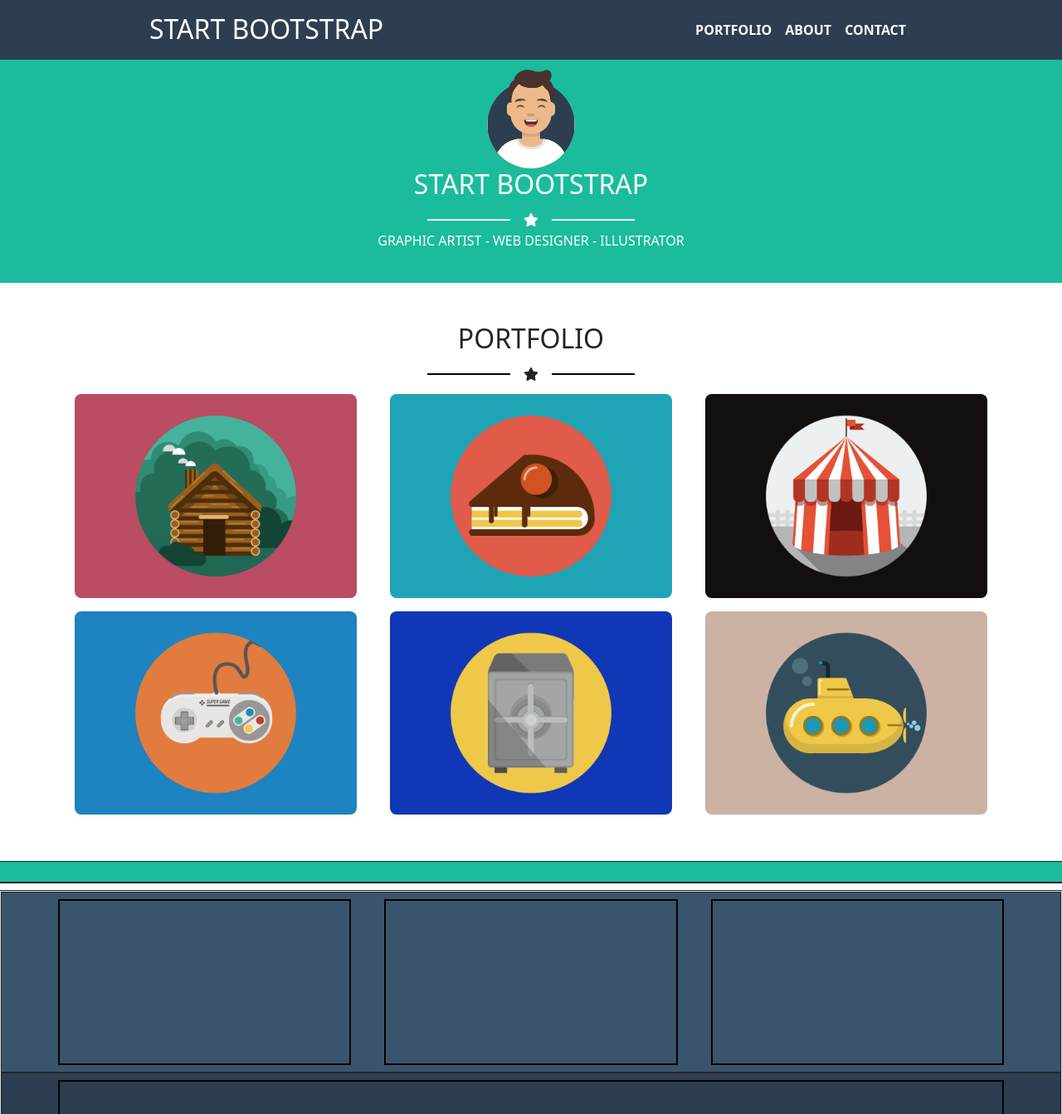
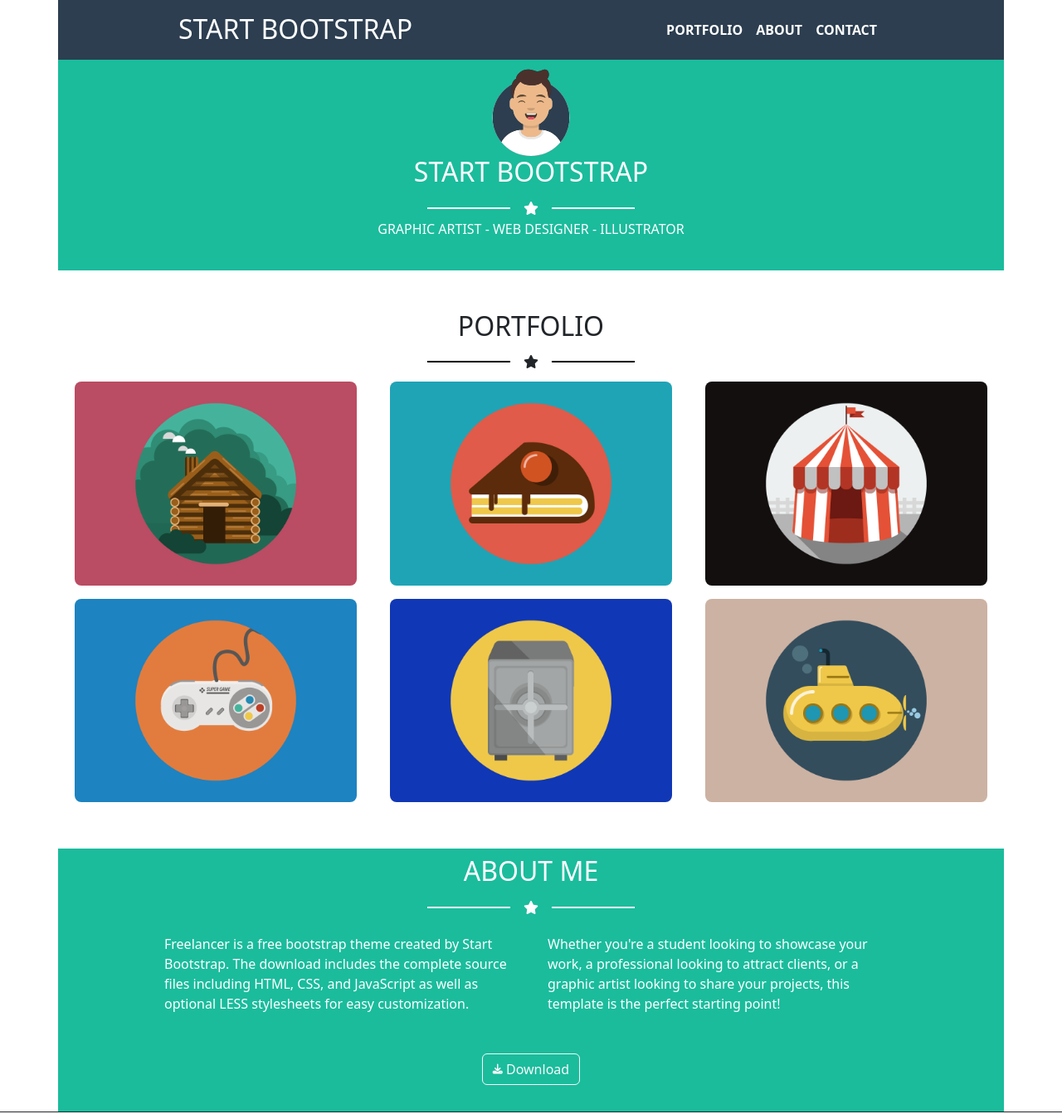
Before and after one commit to Fabio9494/html-css-bootstrap-freelancer, a plain HTML site: page index.html in a window 1280 px wide. Shown: the top 1343 px of the page at 83% size. Drawn offline with nearby package versions, Linux system fonts and the light colour scheme.

Commit message:
add fourth row

```diff
--- a/index.html
+++ b/index.html
@@ -12,14 +12,13 @@
     <!-- header -->
     <!-- header -->
     <header>
-        <div class="container-fluid bg-2C3E50">
+        <div class="container-md bg-2C3E50">
             <div class="row color-white">
                 <div class="col-12">
                     <div class="pt-3 d-flex justify-content-between text-white">
                         <h2>START BOOTSTRAP</h2>
                         <div>
                             <button type="button" class="btn btn-outline-light d-md-none"><i class="fa-sharp fa-solid fa-bars fa-lg" style="color: #ffffff;"></i></button>
-                            <!-- <div class="d-md-none bg-2C3E50 px-3 py-2 border border-withe"><i class="fa-sharp fa-solid fa-bars fa-lg" style="color: #ffffff;"></i></div> -->
                             <ul class="d-flex fw-bold me-0">
                               <li class="p-2 d-none d-md-block">PORTFOLIO</li>
                               <li class="p-2 d-none d-md-block">ABOUT</li>
@@ -34,7 +33,7 @@
 
     <!-- main -->
     <main>
-        <div class="container-fluid">
+        <div class="container-md">
             <div class="row px-5 bg-1ABC9C">
                     <div class="col-12 text-white">
                     <div class="m-2 bg-1ABC9C mx-auto pb-4">
@@ -49,7 +48,7 @@
             </div>
         </div>
 
-        <div class="container mb-5">
+        <div class="container-md mb-5">
             <div class="row">
                 <div class="col-12">
                   <div class="mt-5">
@@ -89,20 +88,32 @@
                 </div>
             </div>
         </div>
-            <div class="row border border-dark px-5 bg-1ABC9C">
+
+        <div class="container-md bg-1ABC9C ">
+            <div class="row px-5 text-white mx-5">
                 <div class="col-12">
-                    <div class="content m-2 bg-1ABC9C"></div>
+                    <div class="m-2 bg-1ABC9C">
+                        <h2 class="d-flex justify-content-center">ABOUT ME</h2>
+                        <div class=" d-flex justify-content-center align-items-center star"><i class="mx-2 fa-solid fa-star p-2"></i></div>
+                    </div>
                 </div>
                 <div class="col-12 col-sm-6">
-                    <div class="content m-2 bg-1ABC9C"></div>
+                    <div class=" m-2 bg-1ABC9C">
+                        <p>Freelancer is a free bootstrap theme created by Start Bootstrap. The download includes the complete source files including HTML, CSS, and JavaScript as well as optional LESS stylesheets for easy customization.</p>
+                    </div>
                 </div>
                 <div class="col-12 col-sm-6">
-                    <div class="content m-2 bg-1ABC9C"></div>
+                    <div class=" m-2 bg-1ABC9C">
+                        <p>Whether you're a student looking to showcase your work, a professional looking to attract clients, or a graphic artist looking to share your projects, this template is the perfect starting point!</p>
+                    </div>
                 </div>
                 <div class="col-12">
-                    <div class="content m-2 bg-1ABC9C"></div>
+                    <div class="m-2 bg-1ABC9C d-flex justify-content-center">
+                        <button type="button" class="m-4 btn btn-outline-light"><i class="fa-solid fa-download fa-xs" style="color: #ffffff;"></i> Download</button>
+                    </div>
                 </div>
             </div>
+        </div>
 
             <div class="row border border-dark px-5">
                 <div class="col-12">
```
